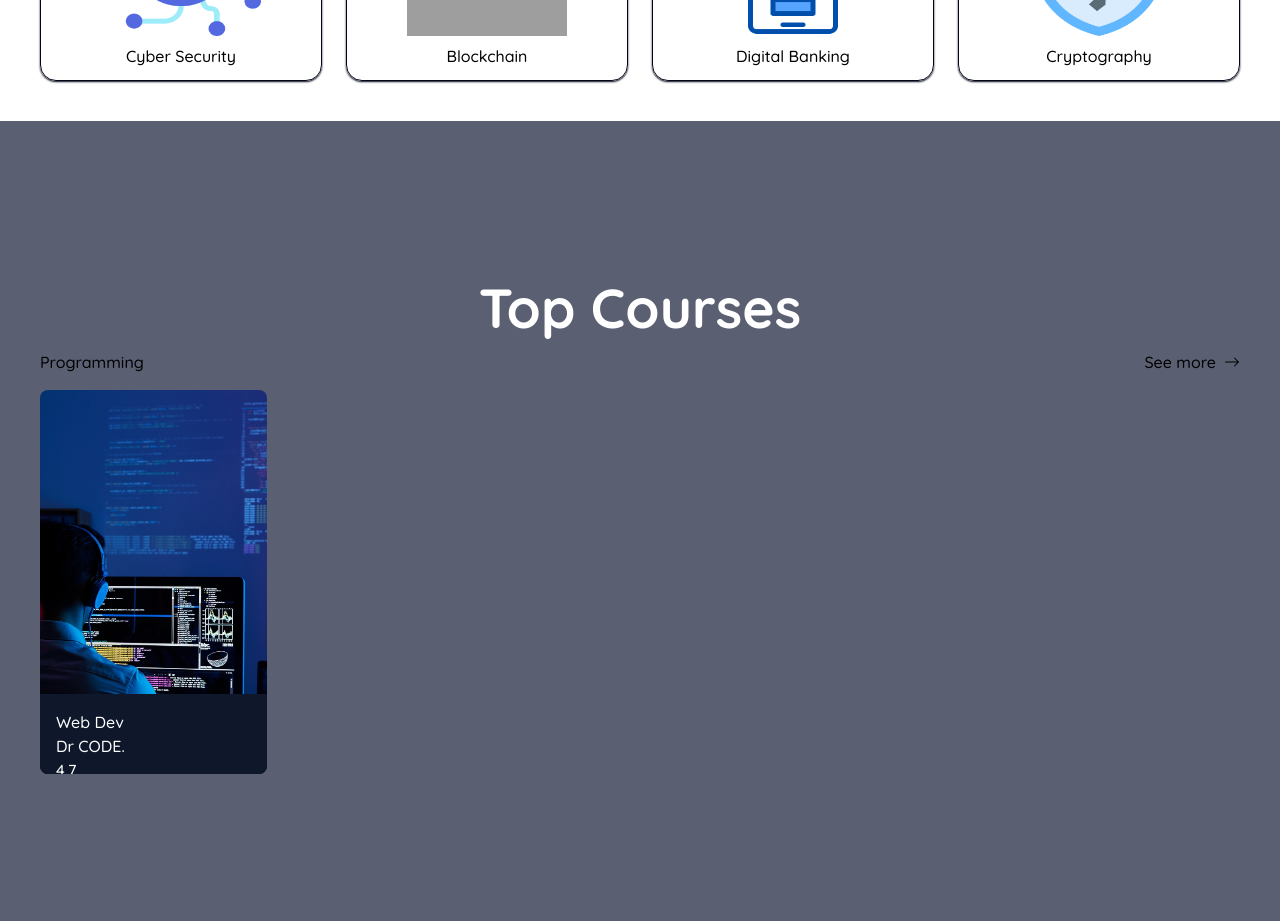
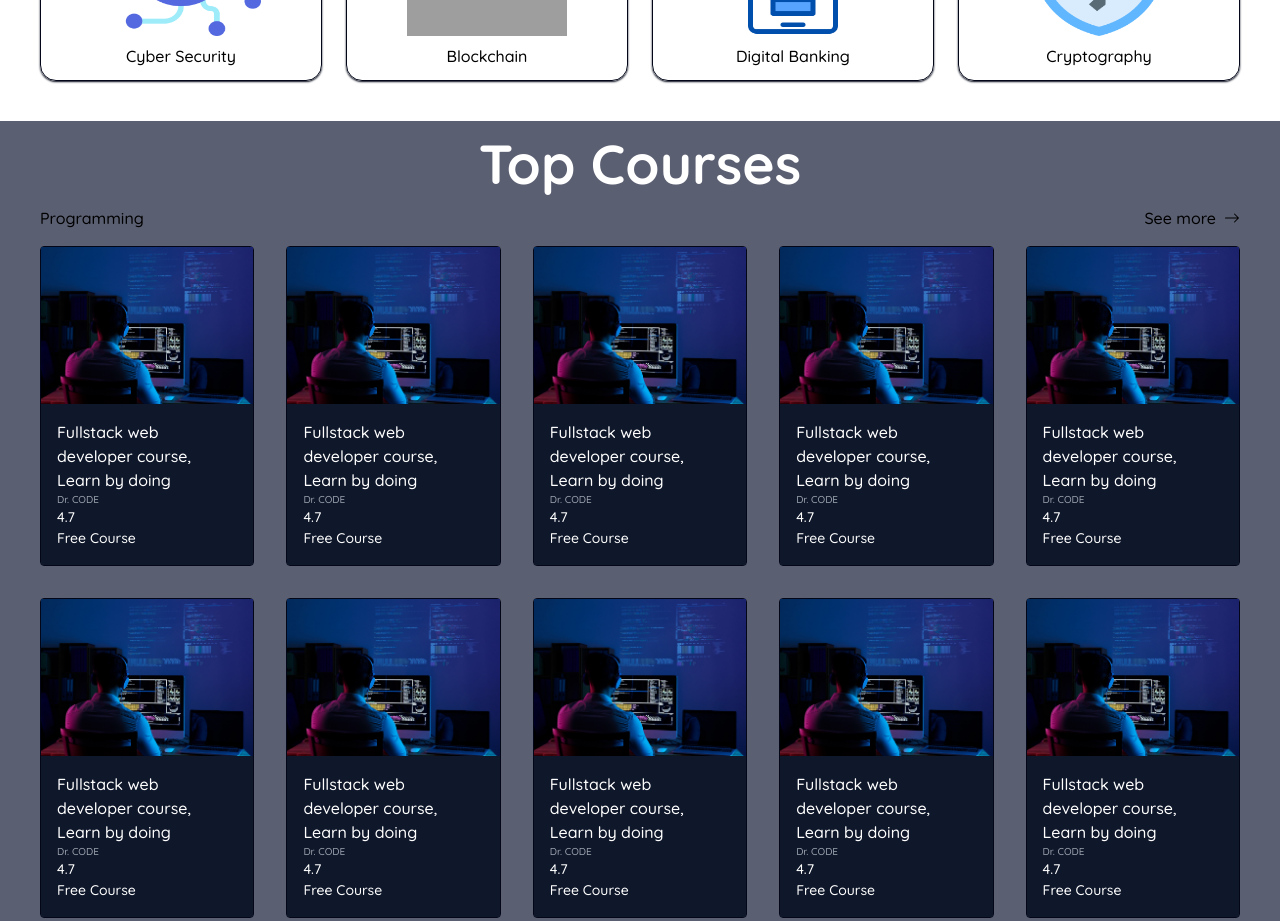
Before and after one commit to DC-21/iamcoding, a React (Vite) app in the folder client/: page / in a window 1280 px wide. Shown: the part 1600-2521 px from the top of the page. Built offline with nearby package versions, Linux system fonts and the light colour scheme; grey boxes are pictures that could not be loaded.

Commit message:
courses stuff

```diff
--- a/client/src/components/Home/Courses.tsx
+++ b/client/src/components/Home/Courses.tsx
@@ -2,7 +2,7 @@ import img from "../../assets/dev.jpg";
 
 const Courses = () => {
   return (
-    <section className="w-full min-h-screen flex flex-col bg-[#5b5f72] items-center justify-center md:p-10 p-4">
+    <section className="w-full min-h-screen flex flex-col bg-[#5b5f72] items-center justify-center md:p-10 p-6 md:py-0 py-16">
       <p className="text-white md:text-[55px] text-[35px] font-bold">
         Top Courses
       </p>
@@ -24,22 +24,115 @@ const Courses = () => {
             </svg>
           </a>
         </div>
-        <div className="w-full grid md:grid-cols-5 grid-cols-1 pt-4 gap-4">
-          <div
-            style={{ backgroundImage: `url(${img})` }}
-            className="w-full bg-cover object-cover group  bg-center h-96 rounded-lg relative overflow-hidden"
-          >
-            <div className="w-full text-white flex flex-col absolute -bottom-2/4 p-4 group-hover:bottom-0 delay-150 duration-500 bg-slate-900">
-              <p>Web Dev</p>
-              <p>Dr CODE.</p>
-              <p>4.7</p>
-              <p>Free Course</p>
-              <p className="text-[12px]">
-                Lorem ipsum, dolor sit amet consectetur adipisicing elit.
-                Consequatur adipisci corporis dolores ab soluta doloremque quod
-                a nostrum, deleniti cupiditate omnis, id vero, tempora quibusdam
-                alias laudantium facere necessitatibus quam!
+        <div className="w-full grid md:grid-cols-5 grid-cols-1 pt-4 gap-8">
+          <div className="w-full flex flex-col md:h-80 h-auto rounded border border-slate-950">
+            <img className="object-cover h-52 w-full" src={img} alt="" />
+            <div className="w-full text-white flex flex-col bg-slate-900 p-4">
+              <p className="text-[16px]">
+                Fullstack web developer course, Learn by doing
               </p>
+              <p className="text-gray-400 text-[10px]">Dr. CODE</p>
+              <p className="text-[14px]">4.7</p>
+              <p className="text-[14px]">Free Course</p>
+            </div>
+          </div>
+          <div className="w-full flex flex-col md:h-80 h-auto rounded border border-slate-950">
+            <img className="object-cover h-52 w-full" src={img} alt="" />
+            <div className="w-full text-white flex flex-col bg-slate-900 p-4">
+              <p className="text-[16px]">
+                Fullstack web developer course, Learn by doing
+              </p>
+              <p className="text-gray-400 text-[10px]">Dr. CODE</p>
+              <p className="text-[14px]">4.7</p>
+              <p className="text-[14px]">Free Course</p>
+            </div>
+          </div>
+          <div className="w-full flex flex-col md:h-80 h-auto rounded border border-slate-950">
+            <img className="object-cover h-52 w-full" src={img} alt="" />
+            <div className="w-full text-white flex flex-col bg-slate-900 p-4">
+              <p className="text-[16px]">
+                Fullstack web developer course, Learn by doing
+              </p>
+              <p className="text-gray-400 text-[10px]">Dr. CODE</p>
+              <p className="text-[14px]">4.7</p>
+              <p className="text-[14px]">Free Course</p>
+            </div>
+          </div>
+          <div className="w-full flex flex-col md:h-80 h-auto rounded border border-slate-950">
+            <img className="object-cover h-52 w-full" src={img} alt="" />
+            <div className="w-full text-white flex flex-col bg-slate-900 p-4">
+              <p className="text-[16px]">
+                Fullstack web developer course, Learn by doing
+              </p>
+              <p className="text-gray-400 text-[10px]">Dr. CODE</p>
+              <p className="text-[14px]">4.7</p>
+              <p className="text-[14px]">Free Course</p>
+            </div>
+          </div>
+          <div className="w-full flex flex-col md:h-80 h-auto rounded border border-slate-950">
+            <img className="object-cover h-52 w-full" src={img} alt="" />
+            <div className="w-full text-white flex flex-col bg-slate-900 p-4">
+              <p className="text-[16px]">
+                Fullstack web developer course, Learn by doing
+              </p>
+              <p className="text-gray-400 text-[10px]">Dr. CODE</p>
+              <p className="text-[14px]">4.7</p>
+              <p className="text-[14px]">Free Course</p>
+            </div>
+          </div>
+          <div className="w-full flex flex-col md:h-80 h-auto rounded border border-slate-950">
+            <img className="object-cover h-52 w-full" src={img} alt="" />
+            <div className="w-full text-white flex flex-col bg-slate-900 p-4">
+              <p className="text-[16px]">
+                Fullstack web developer course, Learn by doing
+              </p>
+              <p className="text-gray-400 text-[10px]">Dr. CODE</p>
+              <p className="text-[14px]">4.7</p>
+              <p className="text-[14px]">Free Course</p>
+            </div>
+          </div>
+          <div className="w-full flex flex-col md:h-80 h-auto rounded border border-slate-950">
+            <img className="object-cover h-52 w-full" src={img} alt="" />
+            <div className="w-full text-white flex flex-col bg-slate-900 p-4">
+              <p className="text-[16px]">
+                Fullstack web developer course, Learn by doing
+              </p>
+              <p className="text-gray-400 text-[10px]">Dr. CODE</p>
+              <p className="text-[14px]">4.7</p>
+              <p className="text-[14px]">Free Course</p>
+            </div>
+          </div>
+          <div className="w-full flex flex-col md:h-80 h-auto rounded border border-slate-950">
+            <img className="object-cover h-52 w-full" src={img} alt="" />
+            <div className="w-full text-white flex flex-col bg-slate-900 p-4">
+              <p className="text-[16px]">
+                Fullstack web developer course, Learn by doing
+              </p>
+              <p className="text-gray-400 text-[10px]">Dr. CODE</p>
+              <p className="text-[14px]">4.7</p>
+              <p className="text-[14px]">Free Course</p>
+            </div>
+          </div>
+          <div className="w-full flex flex-col md:h-80 h-auto rounded border border-slate-950">
+            <img className="object-cover h-52 w-full" src={img} alt="" />
+            <div className="w-full text-white flex flex-col bg-slate-900 p-4">
+              <p className="text-[16px]">
+                Fullstack web developer course, Learn by doing
+              </p>
+              <p className="text-gray-400 text-[10px]">Dr. CODE</p>
+              <p className="text-[14px]">4.7</p>
+              <p className="text-[14px]">Free Course</p>
+            </div>
+          </div>
+          <div className="w-full flex flex-col md:h-80 h-auto rounded border border-slate-950">
+            <img className="object-cover h-52 w-full" src={img} alt="" />
+            <div className="w-full text-white flex flex-col bg-slate-900 p-4">
+              <p className="text-[16px]">
+                Fullstack web developer course, Learn by doing
+              </p>
+              <p className="text-gray-400 text-[10px]">Dr. CODE</p>
+              <p className="text-[14px]">4.7</p>
+              <p className="text-[14px]">Free Course</p>
             </div>
           </div>
         </div>
--- a/client/src/components/Home/Hero.tsx
+++ b/client/src/components/Home/Hero.tsx
@@ -18,9 +18,11 @@ const Hero = () => {
               liking....
             </p>
             <div className="w-full gap-6 pt-4 flex md:justify-start justify-center">
-              <button className="p-3 bg-[#040713] rounded">Start Coding</button>
+              <button className="p-3 bg-[#040713] hover:bg-[#23283f] rounded">
+                Start Coding
+              </button>
 
-              <button className="p-3 bg-green-600 rounded">
+              <button className="p-3 bg-green-600 hover:bg-green-500 rounded">
                 Start Tutoring
               </button>
             </div>
```
